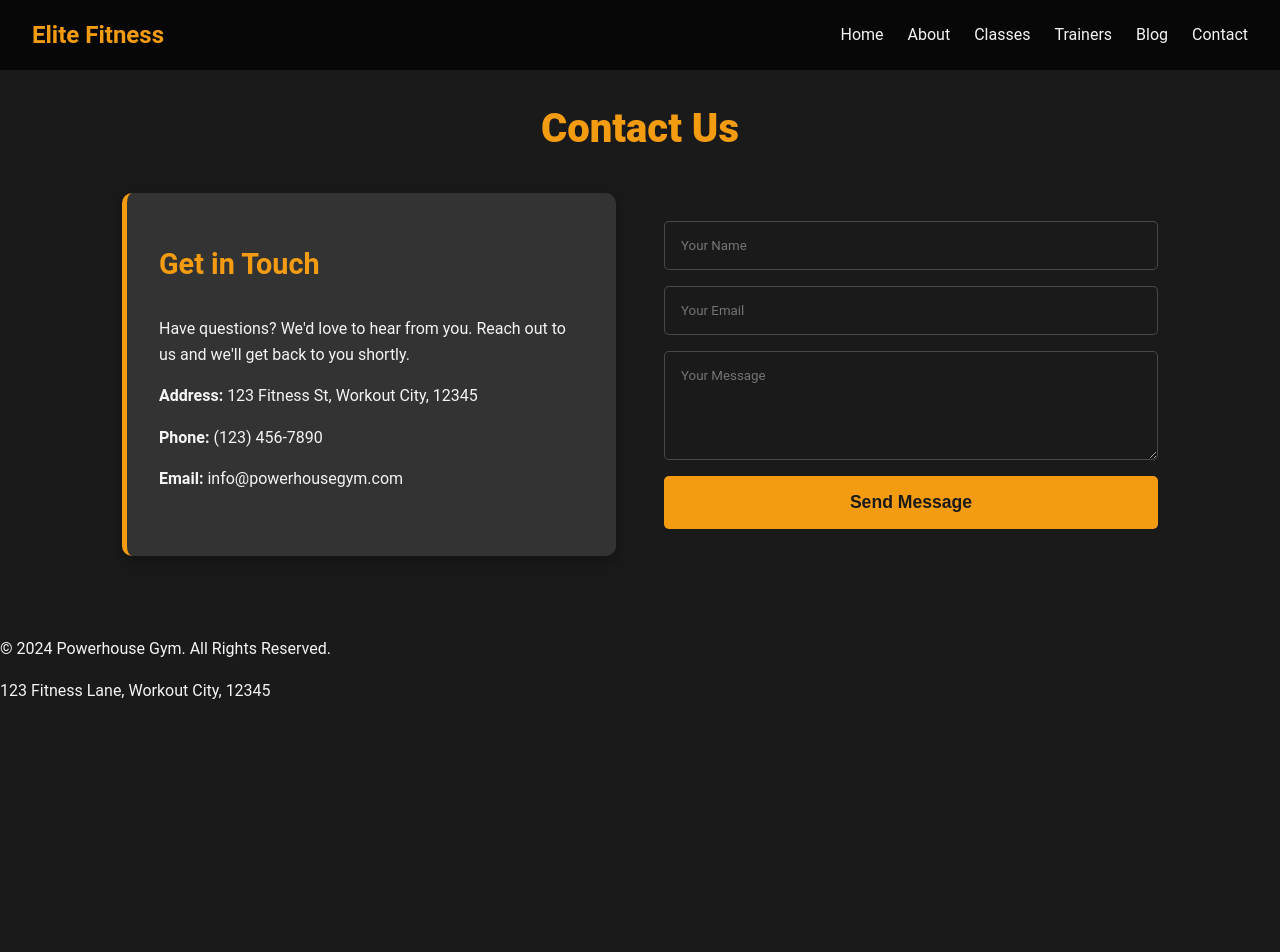
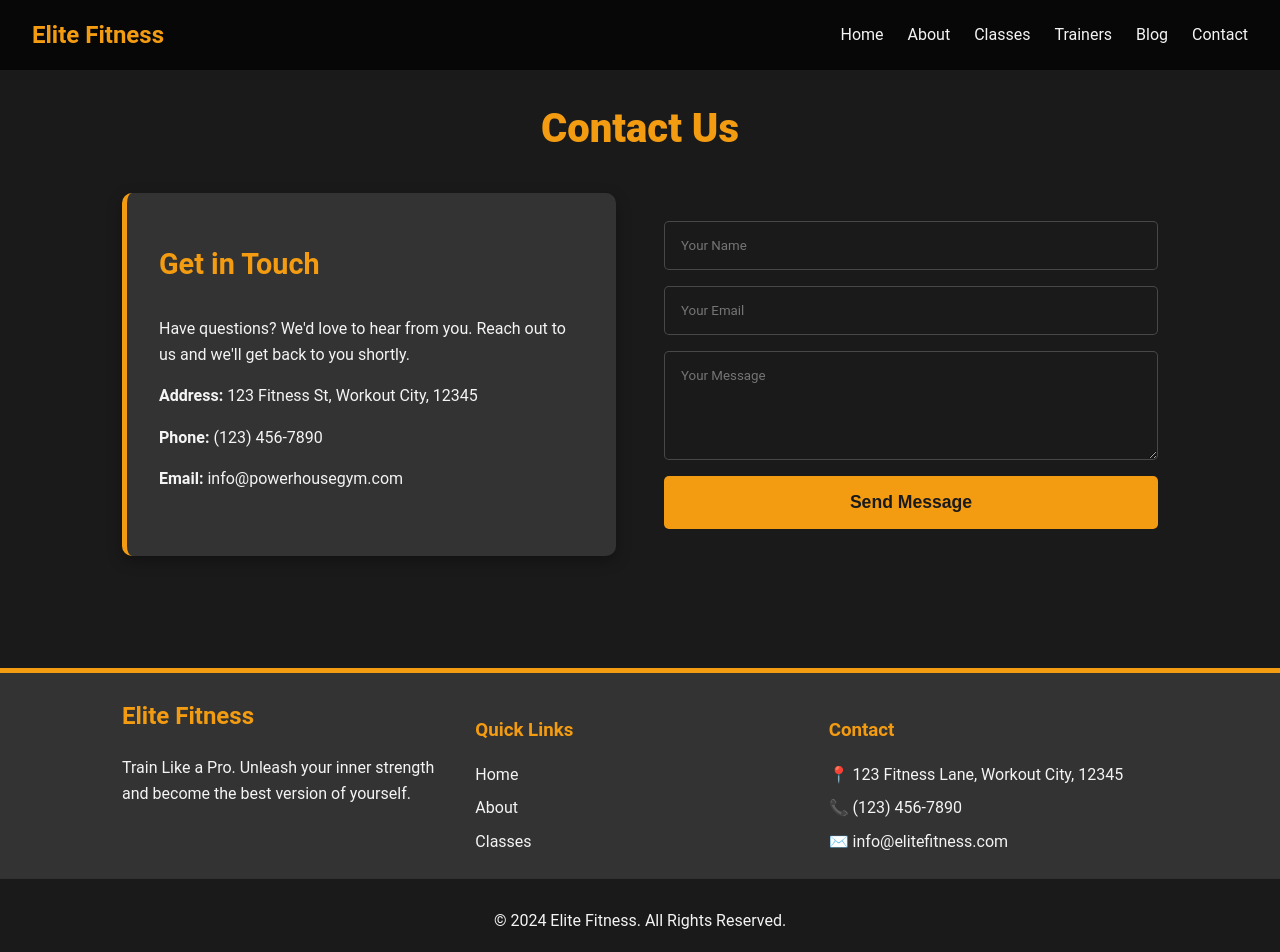
Before and after one commit to ragulv-dev/gym-landing, a React (Vite) app in the folder GYM/: page /contact in a window 1280 px wide. Shown: the top 952 px of the page. Before the commit the page ends 800 px from the top, so only its background shows below. Built offline with nearby package versions, Linux system fonts and the light colour scheme.

Commit message:
feat(footer): update Footer component

```diff
--- a/GYM/pages/Footer.jsx
+++ b/GYM/pages/Footer.jsx
@@ -2,9 +2,30 @@ import React from "react";
 
 const Footer = () => {
   return (
-    <footer id="contact">
-      <p>&copy; 2024 Powerhouse Gym. All Rights Reserved.</p>
-      <p>123 Fitness Lane, Workout City, 12345</p>
+    <footer className="footer">
+      <div className="footer-content container">
+        <div className="footer-section">
+          <h2>Elite Fitness</h2>
+          <p>Train Like a Pro. Unleash your inner strength and become the best version of yourself.</p>
+        </div>
+        <div className="footer-section">
+          <h3>Quick Links</h3>
+          <ul>
+            <li><a href="#hero">Home</a></li>
+            <li><a href="#about">About</a></li>
+            <li><a href="#classes">Classes</a></li>
+          </ul>
+        </div>
+        <div className="footer-section">
+          <h3>Contact</h3>
+          <p>📍 123 Fitness Lane, Workout City, 12345</p>
+          <p>📞 (123) 456-7890</p>
+          <p>✉️ info@elitefitness.com</p>
+        </div>
+      </div>
+      <div className="footer-bottom">
+        <p>&copy; 2024 Elite Fitness. All Rights Reserved.</p>
+      </div>
     </footer>
   );
 };
```
